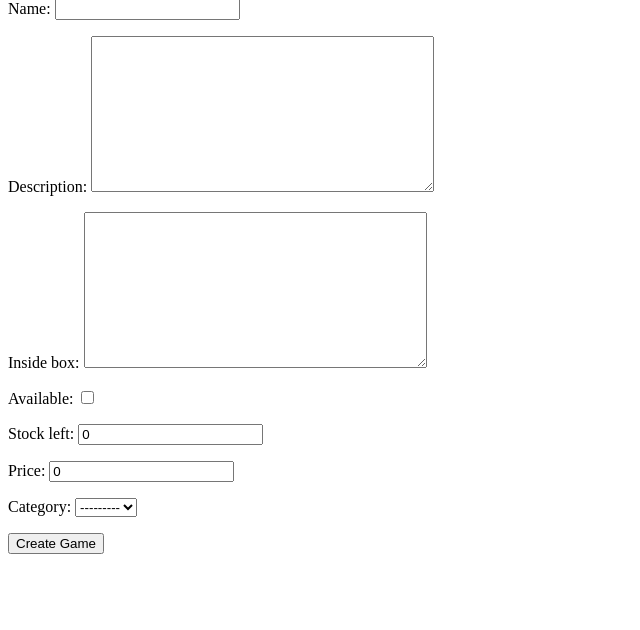
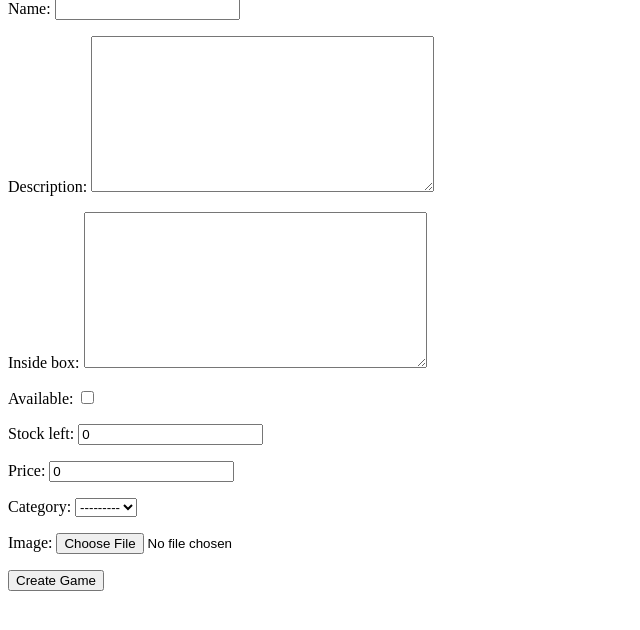
Before and after one commit to Paddlepop25/codeinstitute-boardgame-store, a Django app: page /catalogue/create in a window 1280 px wide. Shown: the part 81-711 px from the top of the page, without its empty margins (0-640 px from the left). Run offline with Django 3.2, Linux system fonts and the light colour scheme; data that the repository does not hold is empty.

Commit message:
added upload image function

```diff
--- a/catalogue/forms.py
+++ b/catalogue/forms.py
@@ -1,7 +1,9 @@
 from django import forms
 from .models import Game
+from pyuploadcare.dj.forms import ImageField, FileWidget
 
 class GameForm(forms.ModelForm):
     class Meta:
+        image = ImageField(widget=FileWidget(attrs={'data-clearable':True}))
         model=Game
-        fields=('name', 'description', 'inside_box', 'available', 'stock_left', 'price', 'category')
+        fields=('name', 'description', 'inside_box', 'available', 'stock_left', 'price', 'category', 'image')
--- a/catalogue/models.py
+++ b/catalogue/models.py
@@ -1,4 +1,5 @@
 from django.db import models
+from pyuploadcare.dj.models import ImageField
 
 # Create your models here.
 class Game(models.Model):
@@ -15,7 +16,7 @@ class Game(models.Model):
     price = models.DecimalField(default=0, max_digits=5, decimal_places=2, blank=False)
     category = models.ForeignKey('Category', on_delete=models.CASCADE)
     # discount = models.ManyToManyField('Discount')
-
+    image = ImageField(null=True)
 
     def __str__(self):
         return "{} x {}".format(self.name, self.stock_left)
--- a/catalogue/templates/catalogue/create_game.template.html
+++ b/catalogue/templates/catalogue/create_game.template.html
@@ -8,7 +8,8 @@
 </head>
 <body>
     <h1>Create Game</h1>
-    <form method='POST'>
+    {{ form.media }}
+    <form method='POST' enctype="multipart/form-data">
         {% csrf_token %}
         {{ form.as_p }}
         <input type='submit' value='Create Game'/>
--- a/catalogue/templates/catalogue/games.template.html
+++ b/catalogue/templates/catalogue/games.template.html
@@ -15,6 +15,9 @@
         ${{game.price}}
         <a href="{% url 'update_game' game_id=game.id %}">Edit</a>
         <a href="{% url 'confirm_delete' game_id=game.id %}">Delete</a>
+        {%if game.image %}
+        <img src="{{game.image.cdn_url}}"/>
+        {%endif%}
         </li>
     {% endfor %}
     </ul>
--- a/catalogue/templates/catalogue/update_game.template.html
+++ b/catalogue/templates/catalogue/update_game.template.html
@@ -8,7 +8,8 @@
 </head>
 <body>
     <h1>Update Game</h1>
-    <form method='POST'>
+    {{ form.media }}
+    <form method='POST' enctype="multipart/form-data">
         {% csrf_token %}
         {{ form.as_p }}
         <input type='submit' value='Update Game'/>
```
Also changed, not shown: boardgamestore_project/settings.py (+9 -0 lines), catalogue/migrations/0005_game_image.py (added).
